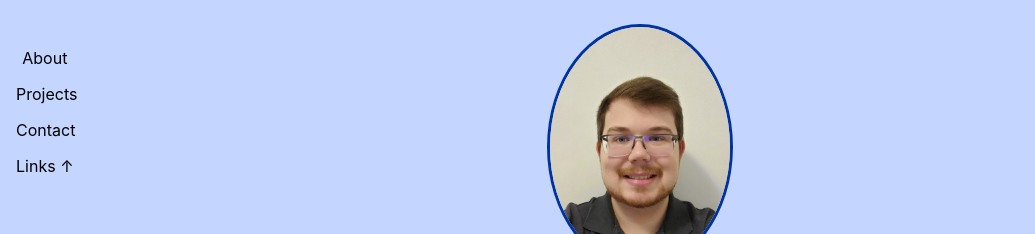
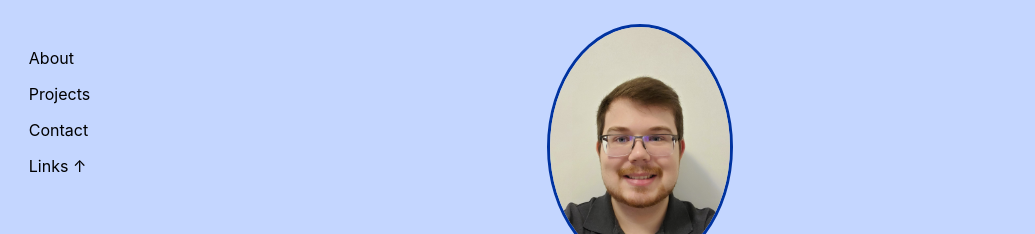
Before and after one commit to EthanPHall/GamePortfolio, a React (Create React App) app in the folder Frontend/react-frontend/: page / in a window 1280 px wide. Shown: the top 234 px of the page, without its empty margins (0-1035 px from the left). Built offline with nearby package versions, Linux system fonts and the light colour scheme.

Commit message:
Nav section done

```diff
--- a/Frontend/react-frontend/src/Components/SideBar.css
+++ b/Frontend/react-frontend/src/Components/SideBar.css
@@ -1,17 +1,27 @@
-ul {
-    top: 5vh;
-
+ul{
     list-style-type: none;
     margin: 0;
     padding: 0;
     width: 7%;
-    background-color: var(--bg-color);
+    left:1vw;
+
+    text-align: left;
+
+    /* background-color: var(--bg-color); */
     /* height: 100%; Full height */
     position: fixed; /* Make it stick, even on scroll */
     overflow: auto; /* Enable scrolling if the sidenav has too much content */
-  }
+}
 
-  li a {
+.nav-list {
+    top: 5vh;
+}
+
+.links-list{
+    left: 2%;
+}
+
+li a {
     display: block;
     color: #000;
     padding: 8px 16px;
@@ -26,6 +36,7 @@ li button{
   font: inherit;
   cursor: pointer;
   outline: inherit;
+  text-align: left;
 
   width: 100%;
   padding: 8px 16px;
--- a/Frontend/react-frontend/src/Components/SideBar.tsx
+++ b/Frontend/react-frontend/src/Components/SideBar.tsx
@@ -12,7 +12,7 @@ function SideBar(){
         setCollapseLinks(!collapseLinks);
     }
 
-    return <ul>
+    return <ul className="nav-list">
         <li><a href="#about">About</a></li>
         <li><a href="#projects">Projects</a></li>
         <li><a href="#contact">Contact</a></li>
@@ -20,9 +20,15 @@ function SideBar(){
             <button onClick={onLinksButtonClicked}>
                 {collapseLinks ? linksButtonCollapsedText : linksButtonOpenText}
             </button>
+            {collapseLinks ? <></> :
+                <ul className="links-list">
+                    <li><a href="https://www.linkedin.com/in/ethan-hall-706224188/" target="_blank">LinkedIn</a></li>
+                    <li><a href="https://github.com/EthanPHall" target="_blank">GitHub</a></li>
+                    <li><a href="https://itch.io/profile/ephhall" target="_blank">Itch.io</a></li>
+                </ul>
+            }
         </li>
     </ul>
-
 }
 
 export default SideBar;
```
Lines whose indentation alone changed are shown as unchanged.
